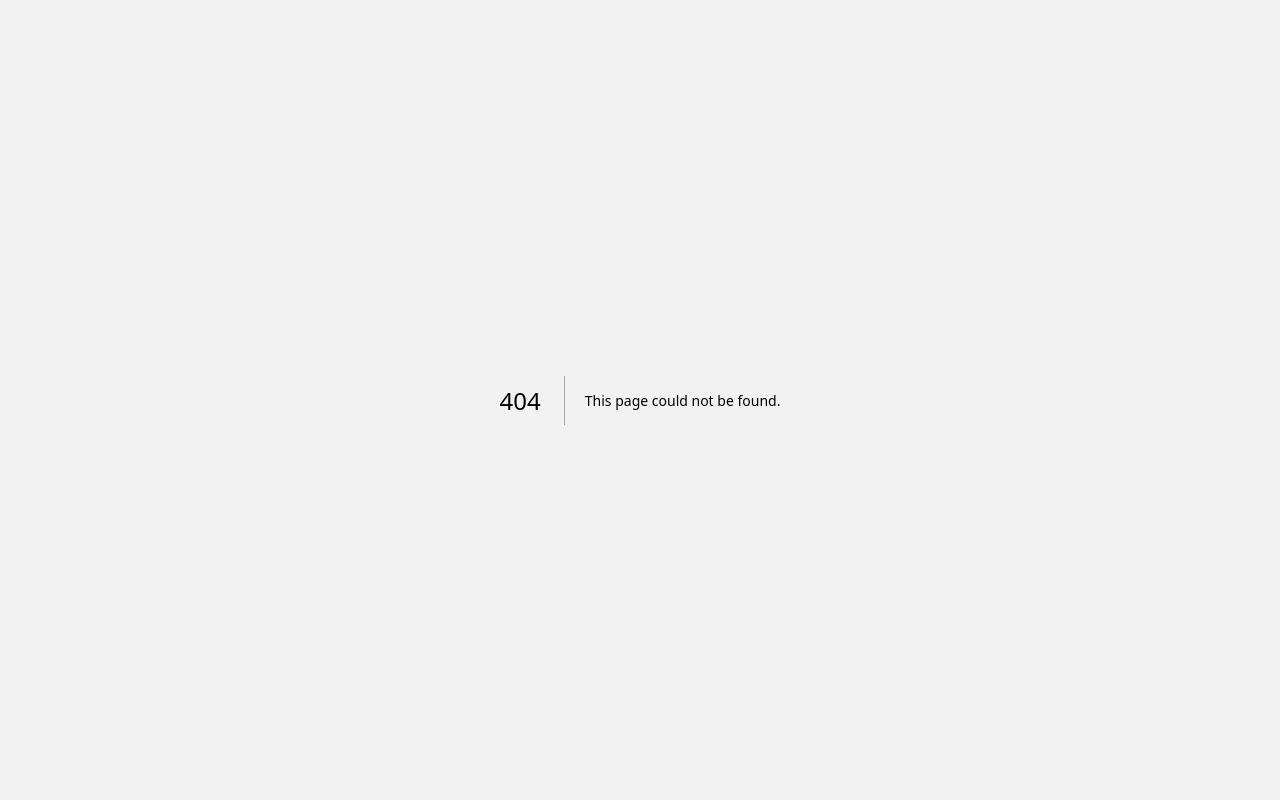
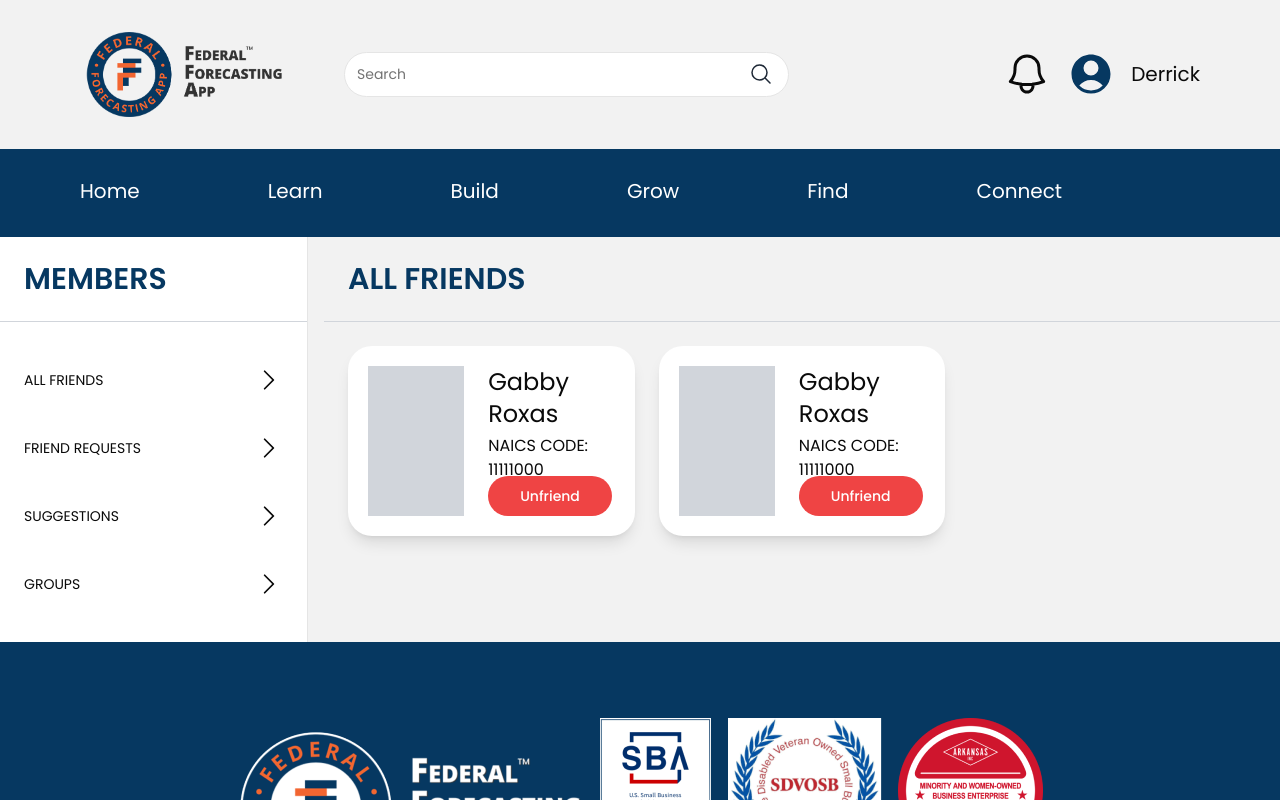
Before and after one commit to acepeagybol101/federal-forecasting-frontend, a Next.js app: page /build/member in a window 1280 px wide. Before the commit this address had no page. Shown: the top 800 px of the page. Built offline with nearby package versions, Linux system fonts and the light colour scheme.

Commit message:
done build member page

```diff
--- /dev/null
+++ b/app/(main)/build/member/page.tsx
@@ -0,0 +1,57 @@
+import React from "react";
+import { HiChevronRight } from "react-icons/hi2";
+import { Button } from "@/components/ui/button";
+
+const Member = () => {
+  const dummyTabs = ["ALL FRIENDS", "FRIEND REQUESTS", "SUGGESTIONS", "GROUPS"];
+
+  return (
+    <div className="grid grid-cols-12 gap-4">
+      <div className=" col-span-3 bg-white border-r">
+        <div className=" text-3xl text-secondary font-semibold border-b border-gray-300 p-6">
+          MEMBERS
+        </div>
+        <div className="p-6 text-sm">
+          {dummyTabs.map((tab) => (
+            <div key={tab} className="py-5 flex items-center">
+              {tab}
+              <HiChevronRight className="ml-auto w-7 h-auto" />
+            </div>
+          ))}
+        </div>
+      </div>
+
+      <div className=" col-span-9">
+        <div className=" text-3xl text-secondary font-semibold border-b border-gray-300 p-6">
+          ALL FRIENDS
+        </div>
+        <div className="grid grid-cols-3 gap-6 p-6">
+          <div className="bg-white rounded-3xl shadow-lg flex p-5">
+            <div className="w-[150px] h-[150px] bg-gray-300"></div>
+            <div className="px-6 relative">
+              <div className="text-2xl">Gabby Roxas</div>
+              <div className="py-1">NAICS CODE: 11111000</div>
+              <div>Georgia</div>
+              <Button className="bg-red-500 rounded-full text-white py-1 px-8 mt-2 absolute bottom-0 flex m-auto">
+                Unfriend
+              </Button>
+            </div>
+          </div>
+          <div className="bg-white rounded-3xl shadow-lg flex p-5">
+            <div className="w-[150px] h-[150px] bg-gray-300"></div>
+            <div className="px-6 relative">
+              <div className="text-2xl">Gabby Roxas</div>
+              <div className="py-1">NAICS CODE: 11111000</div>
+              <div>Georgia</div>
+              <Button className="bg-red-500 rounded-full text-white py-1 px-8 mt-2 absolute bottom-0 flex m-auto">
+                Unfriend
+              </Button>
+            </div>
+          </div>
+        </div>
+      </div>
+    </div>
+  );
+};
+
+export default Member;
```
